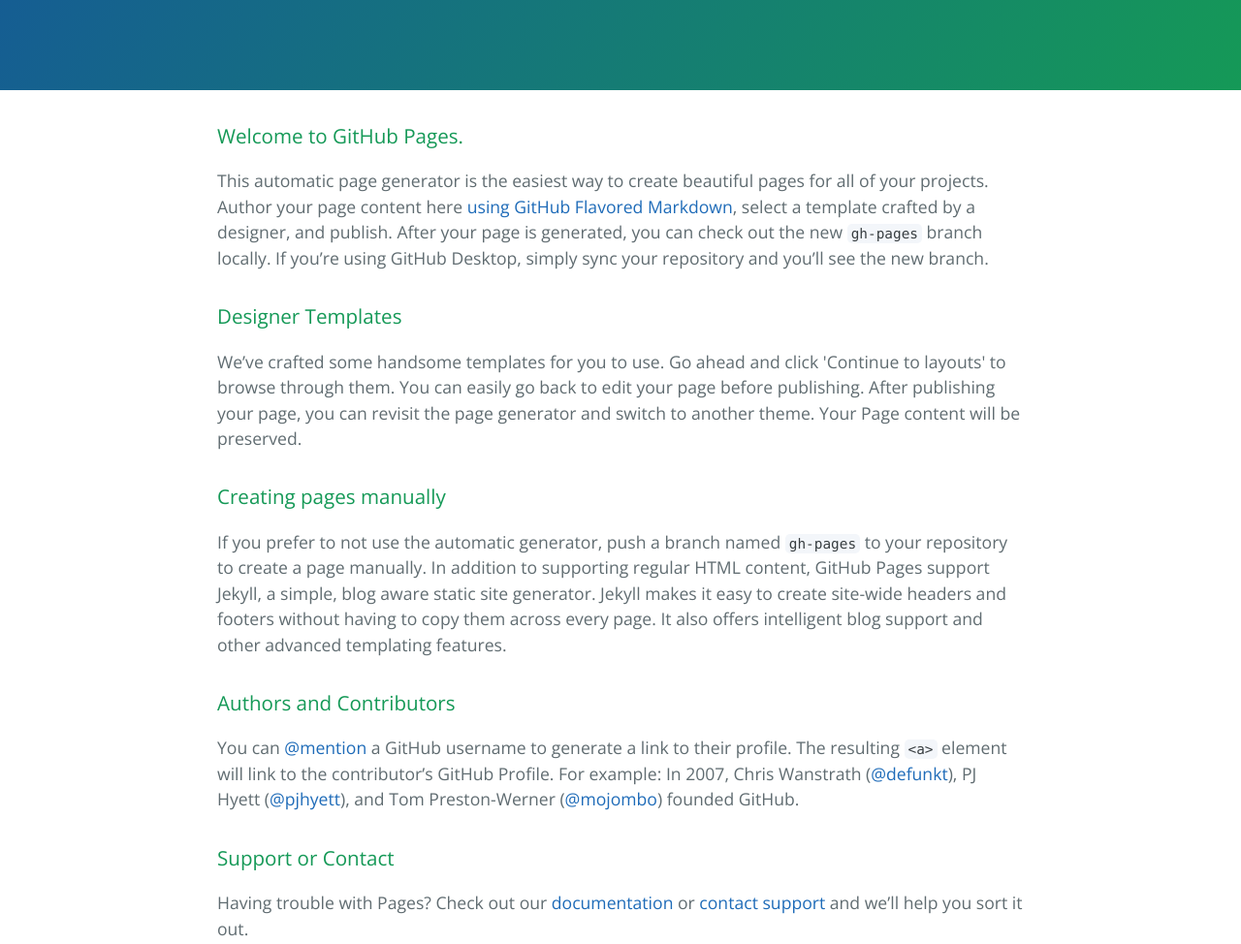
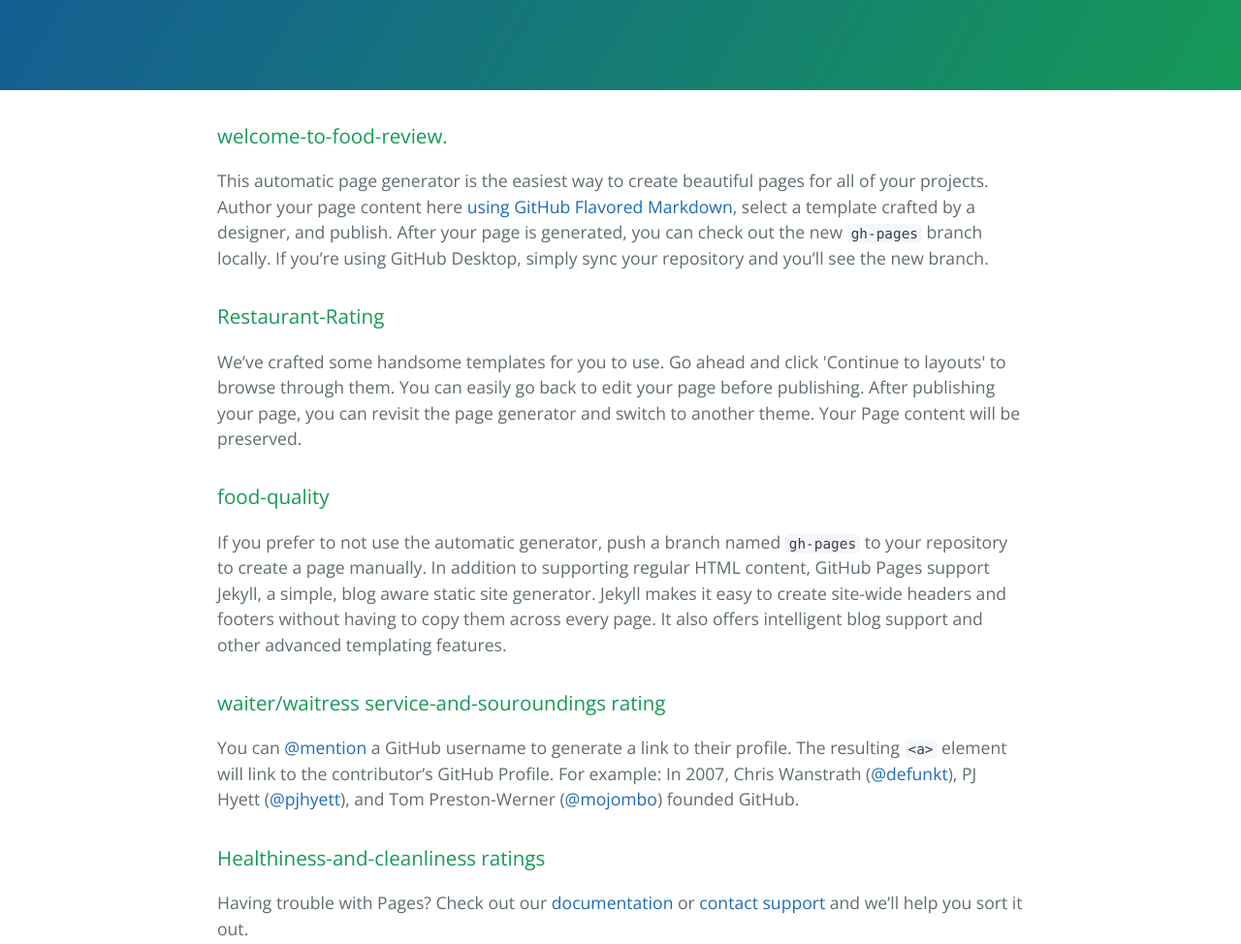
Before and after one commit to Sharonatam/CTD-Planning-Site-TSharon, a plain HTML site: page index.html in a window 1280 px wide. Shown: the part 243-1217 px from the top of the page at 97% size. Drawn offline with nearby package versions, Linux system fonts and the light colour scheme.

Commit message:
Update index.html

```diff
--- a/index.html
+++ b/index.html
@@ -20,27 +20,27 @@
 
     <section class="main-content">
       <h3>
-<a id="welcome-to-food-review" class="anchor" href="#welcome-to-food-review" aria-hidden="true"><span class="octicon octicon-link"></span></a>Welcome to GitHub Pages.</h3>
+<a id="welcome-to-food-review" class="anchor" href="#welcome-to-food-review" aria-hidden="true"><span class="octicon octicon-link"></span></a>welcome-to-food-review.</h3>
 
 <p>This automatic page generator is the easiest way to create beautiful pages for all of your projects. Author your page content here <a href="https://guides.github.com/features/mastering-markdown/">using GitHub Flavored Markdown</a>, select a template crafted by a designer, and publish. After your page is generated, you can check out the new <code>gh-pages</code> branch locally. If you’re using GitHub Desktop, simply sync your repository and you’ll see the new branch.</p>
 
 <h3>
-<a id="Restaurant-Rating" class="anchor" href="#overall-review" aria-hidden="true"><span class="octicon octicon-link"></span></a>Designer Templates</h3>
+<a id="Restaurant-Rating" class="anchor" href="#overall-review" aria-hidden="true"><span class="octicon octicon-link"></span></a>Restaurant-Rating</h3>
 
 <p>We’ve crafted some handsome templates for you to use. Go ahead and click 'Continue to layouts' to browse through them. You can easily go back to edit your page before publishing. After publishing your page, you can revisit the page generator and switch to another theme. Your Page content will be preserved.</p>
 
 <h3>
-<a id="food-quality" class="anchor" href="#Food-quality-Rating" aria-hidden="true"><span class="octicon octicon-link"></span></a>Creating pages manually</h3>
+<a id="food-quality" class="anchor" href="#Food-quality-Rating" aria-hidden="true"><span class="octicon octicon-link"></span></a>food-quality</h3>
 
 <p>If you prefer to not use the automatic generator, push a branch named <code>gh-pages</code> to your repository to create a page manually. In addition to supporting regular HTML content, GitHub Pages support Jekyll, a simple, blog aware static site generator. Jekyll makes it easy to create site-wide headers and footers without having to copy them across every page. It also offers intelligent blog support and other advanced templating features.</p>
 
 <h3>
-<a id="waiter/waitress service-and-souroundings rating" class="anchor" href="#waiter/waitress service-and-souroundings rating" aria-hidden="true"><span class="octicon octicon-link"></span></a>Authors and Contributors</h3>
+<a id="waiter/waitress service-and-souroundings rating" class="anchor" href="#waiter/waitress service-and-souroundings rating" aria-hidden="true"><span class="octicon octicon-link"></span></a>waiter/waitress service-and-souroundings rating</h3>
 
 <p>You can <a href="https://github.com/blog/821" class="user-mention">@mention</a> a GitHub username to generate a link to their profile. The resulting <code>&lt;a&gt;</code> element will link to the contributor’s GitHub Profile. For example: In 2007, Chris Wanstrath (<a href="https://github.com/defunkt" class="user-mention">@defunkt</a>), PJ Hyett (<a href="https://github.com/pjhyett" class="user-mention">@pjhyett</a>), and Tom Preston-Werner (<a href="https://github.com/mojombo" class="user-mention">@mojombo</a>) founded GitHub.</p>
 
 <h3>
-<a id="Healthiness-and-cleanliness ratings" class="anchor" href="#Healthiness-and-cleanliness ratings" aria-hidden="true"><span class="octicon octicon-link"></span></a>Support or Contact</h3>
+<a id="Healthiness-and-cleanliness ratings" class="anchor" href="#Healthiness-and-cleanliness ratings" aria-hidden="true"><span class="octicon octicon-link"></span></a>Healthiness-and-cleanliness ratings</h3>
 
 <p>Having trouble with Pages? Check out our <a href="https://help.github.com/pages">documentation</a> or <a href="https://github.com/contact">contact support</a> and we’ll help you sort it out.</p>
 
```
